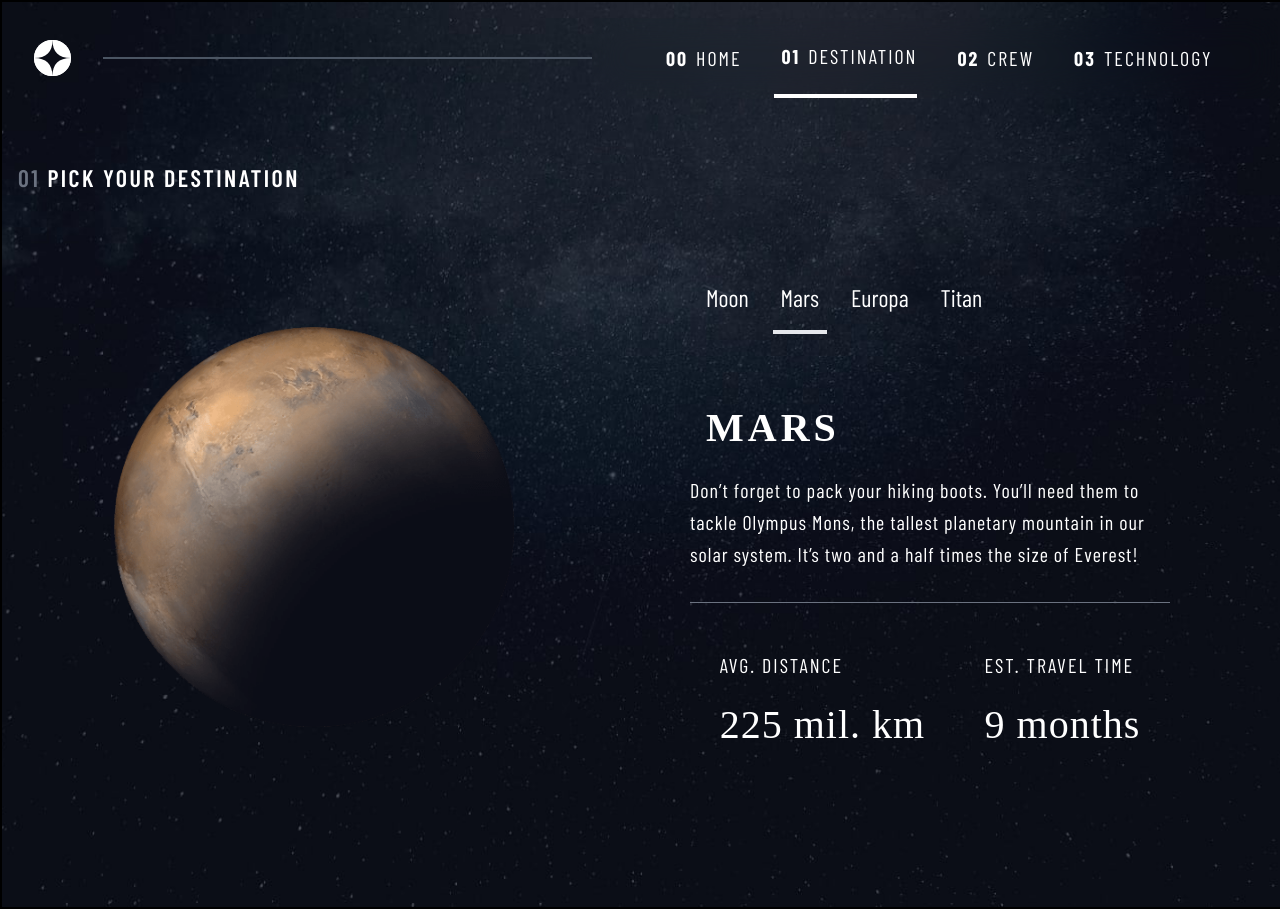
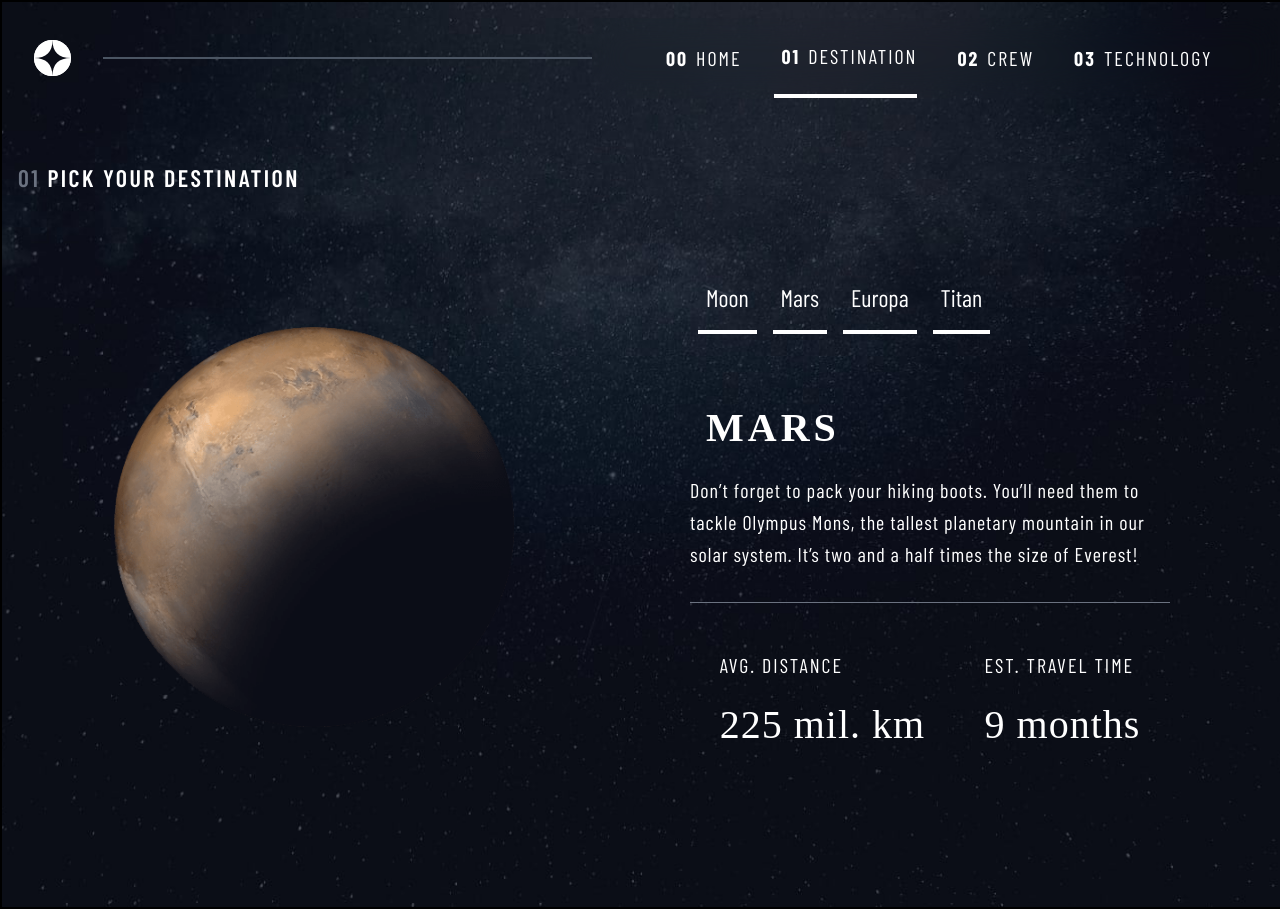
Before and after one commit to Darshan-Pandya10/SpaceTourismWebsite, a React (Vite) app: page /destination in a window 1280 px wide. Built offline with nearby package versions, Linux system fonts and the light colour scheme; a web font is replaced by a local one.

Commit message:
[Add] Hover Effect On Buttons.

```diff
--- a/src/Pages/Crew.jsx
+++ b/src/Pages/Crew.jsx
@@ -29,7 +29,7 @@ const Crew = () => {
 
           <div className="btn-box mx-auto w-fit mt-8 mb-8 lg:mt-28 lg:ml-12 lg:absolute lg:bottom-12 lg:left-8">
             {crew.map((member, index) => {
-              return <button key={index} onClick={() => GetCrewMemberName(member.name)} className={'inline text-white p-2 py-4 mx-2'}> {crewMemberName === member.name ? <FaCircle /> : <FaRegCircle />}</button>;
+              return <button key={index} onClick={() => GetCrewMemberName(member.name)} className={'inline hover:bg-gray-600 rounded-[50%] text-white w-4 h-4 m-4'}> {crewMemberName === member.name ? <FaCircle /> : <FaRegCircle />}</button>;
             })}
           </div>
 
--- a/src/Pages/Destination.jsx
+++ b/src/Pages/Destination.jsx
@@ -27,7 +27,7 @@ const Destination = () => {
           <div className="details w-[90vw] sm:w-[60vw] md:w-[30rem] flex-col text-center justify-center items-center md:text-left pb-18">
             <div className="btn-box mx-auto my-16 ">
               {destinations.map((destination, index) => {
-                return <button key={index} onClick={(e) => GetDestinationName(e)} className={`${destinationName === destination.name ? 'border-b-4 border-solid border-white' : ''}inline btn text-2xl text-white p-2 py-4 mx-2`} name={destination.name}>
+                return <button key={index} onClick={(e) => GetDestinationName(e)} className={`border-white border-b-4 border-solid ${destinationName === destination.name ? 'border-white '  : 'border-transparent'} hover:border-gray-500 inline btn text-2xl text-white p-2 py-4 mx-2`} name={destination.name}>
                   {destination.name}
                 </button>;
               })}
--- a/src/Pages/Technology.jsx
+++ b/src/Pages/Technology.jsx
@@ -52,7 +52,7 @@ const Technology = () => {
           <div className='flex flex-col items-center justify-center lg:flex-row lg:item-center lg:justify-center'>
             <div className="btn-box mx-auto w-fit mt-8 mb-8 flex items-center justify-center lg:flex-col lg:item-center lg:justify-center lg:mx-12">
               {technology.map((tech, index) => {
-                return <button key={index} onClick={() => GetTechnologyName(tech.name)} className={`inline w-16 h-16 rounded-[50%] font-semibold ${technologyName === tech.name ? 'text-black bg-white' : 'bg-transparent text-white border-2 border-solid border-white'} m-4`}>
+                return <button key={index} onClick={() => GetTechnologyName(tech.name)} className={`inline w-16 h-16 rounded-[50%] font-semibold ${technologyName === tech.name ? 'text-black bg-white hover:bg-gray-300' : 'bg-transparent text-white border-2 border-solid border-white hover:border-gray-300'}  m-4`}>
                   {index + 1}
                 </button>;
               })}
```
